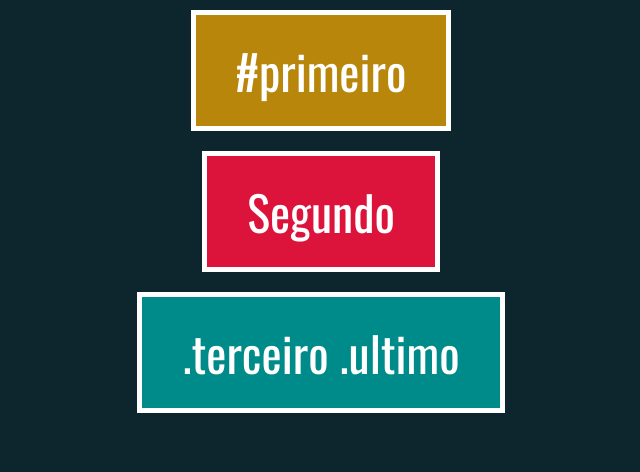
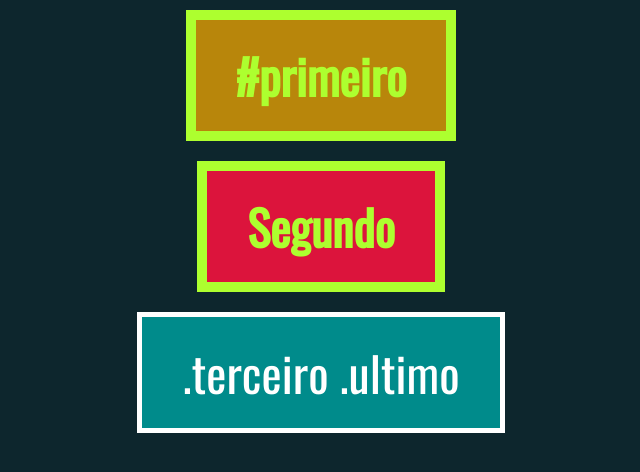
Before and after one commit to RazielRodrigues/js-learning-path-advanced, a plain HTML site: page dom/selecionandoElementos1.html in a window 1280 px wide. Shown: the whole page, without its empty margins (319-959 px from the left). Drawn offline with Linux system fonts and the light colour scheme.

Commit message:
selecionando elementos com js

```diff
--- a/dom/selecionandoElementos1.html
+++ b/dom/selecionandoElementos1.html
@@ -10,7 +10,18 @@
     <div>Segundo</div>
     <div class="terceiro ultimo">.terceiro .ultimo</div>
     <script>
-        // ...
+        document.getElementById('primeiro').classList.add('destaque');
+
+        const divs = document.getElementsByTagName('div');
+        Array.from(divs).forEach(e => e.classList.remove('destaque'));
+
+        const divsArray = [...divs];
+        divsArray.forEach(e => e.classList.add('destaque'));
+
+        const ultimosElementos = document.getElementsByClassName('ultimo');
+        for(let e of ultimosElementos){
+            e.classList.remove('destaque');
+        }
     </script>
 </body>
 </html>
```
